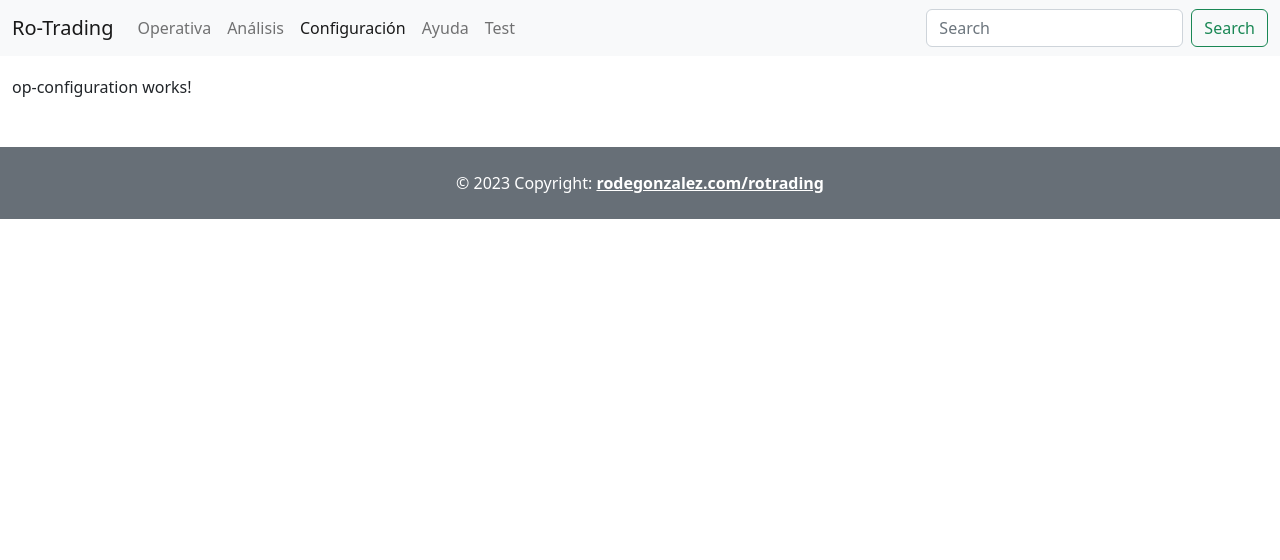
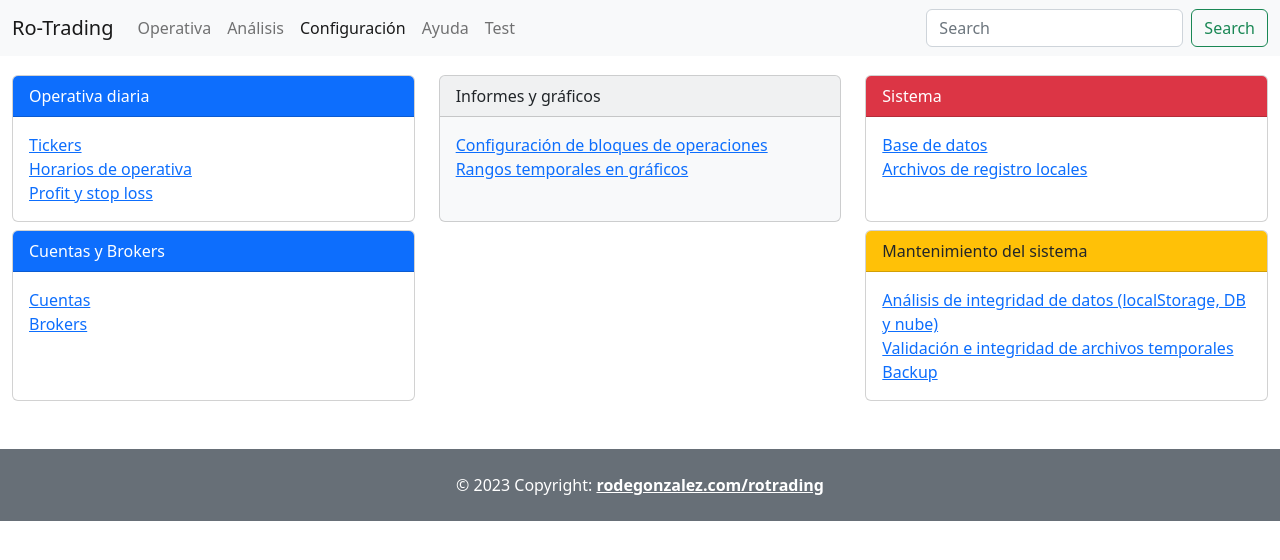
Before and after one commit to rodegonzalez/RoTrading-FRONT-Angular, an Angular app: page /configuracion in a window 1280 px wide. Shown: the top 560 px of the page. Built offline with nearby package versions, Linux system fonts and the light colour scheme.

Commit message:
POC configuration

```diff
--- a/src/app/op-configuration/op-configuration.component.html
+++ b/src/app/op-configuration/op-configuration.component.html
@@ -1,3 +1,85 @@
-<p>
-  op-configuration works!
-</p>
+<div class="row mb-2">
+
+  <div class="col-4">
+    <div class="card  h-100">
+      <div class="card-header text-white bg-primary">
+        Operativa diaria
+      </div>
+      <div class="card-body">
+        <a href="#" class="card-link">Tickers</a>
+        <br>
+        <a href="#" class="card-link">Horarios de operativa</a>
+        <br>
+        <a href="#" class="card-link">Profit y stop loss</a>
+      </div>
+    </div>
+  </div>
+
+  <div class="col-4">
+    <div class="card text-dark bg-light h-100">
+      <div class="card-header">
+        Informes y gráficos
+      </div>
+      <div class="card-body">
+        <a href="#" class="card-link">Configuración de bloques de operaciones</a>
+        <br>
+        <a href="#" class="card-link">Rangos temporales en gráficos</a>
+      </div>
+    </div>
+  </div>
+
+  <div class="col-4">
+    <div class="card  h-100">
+      <div class="card-header text-white bg-danger">
+        Sistema
+      </div>
+      <div class="card-body">
+        <a href="#" class="card-link" title="Credenciales y conexiones">
+          Base de datos</a>
+        <br>
+        <a href="#" class="card-link" title="Nombres y ubicación de archivos locales">
+          Archivos de registro locales</a>
+      </div>
+    </div>
+</div>
+
+</div>
+
+
+<div class="row">
+
+  <div class="col-4">
+    <div class="card  h-100">
+      <div class="card-header text-white bg-primary">
+        Cuentas y Brokers
+      </div>
+      <div class="card-body">
+        <a href="#" class="card-link">Cuentas</a>
+        <br>
+        <a href="#" class="card-link">Brokers</a>
+      </div>
+    </div>
+</div>
+
+  <div class="col-4">
+    &nbsp;
+  </div>
+
+  <div class="col-4">
+    <div class="card  h-100">
+      <div class="card-header text-dark bg-warning">
+        Mantenimiento del sistema
+      </div>
+      <div class="card-body">
+        <a href="#" class="card-link" title="Analiza y valida los datos locales (localStorage) y los datos almacenados (DB y nube)">
+          Análisis de integridad de datos (localStorage, DB y nube)</a>
+        <br>
+        <a href="#" class="card-link" title="Valida la integridad de datos en localStorage">
+          Validación e integridad de archivos temporales</a>
+          <br>
+        <a href="#" class="card-link">Backup</a>
+      </div>
+    </div>
+</div>
+
+</div>
```
